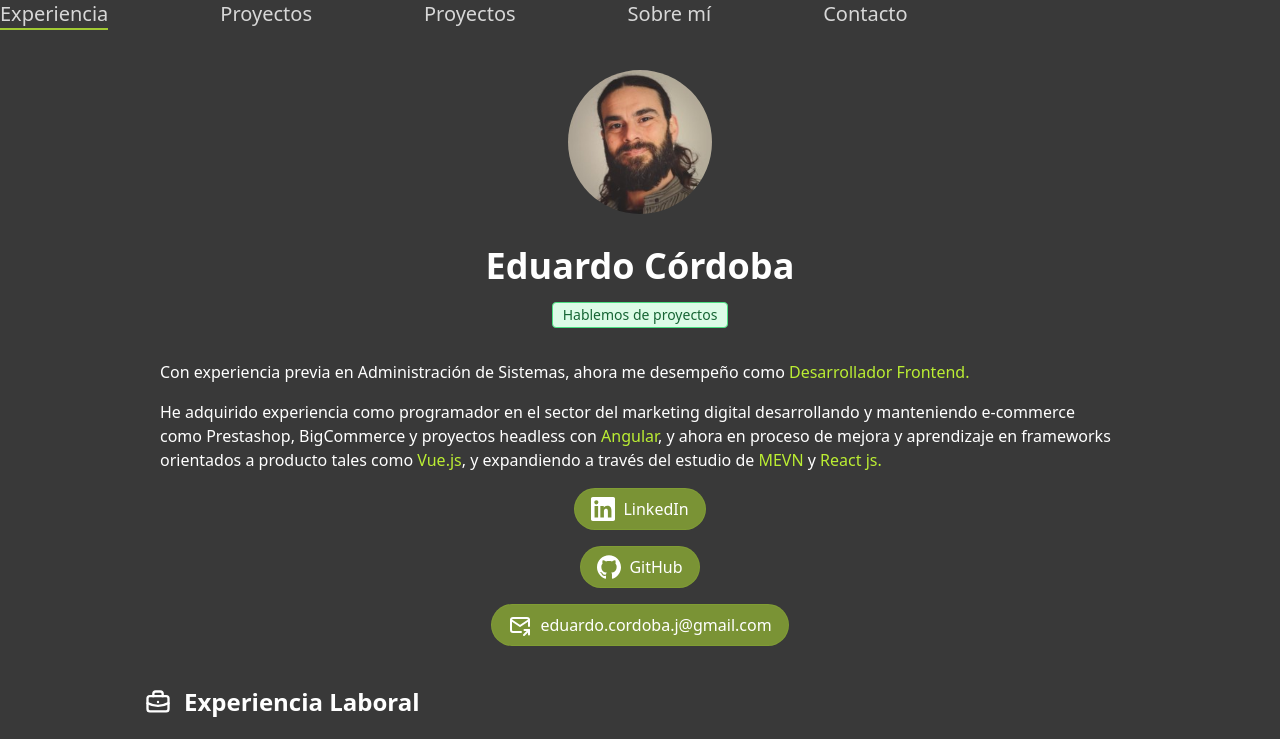
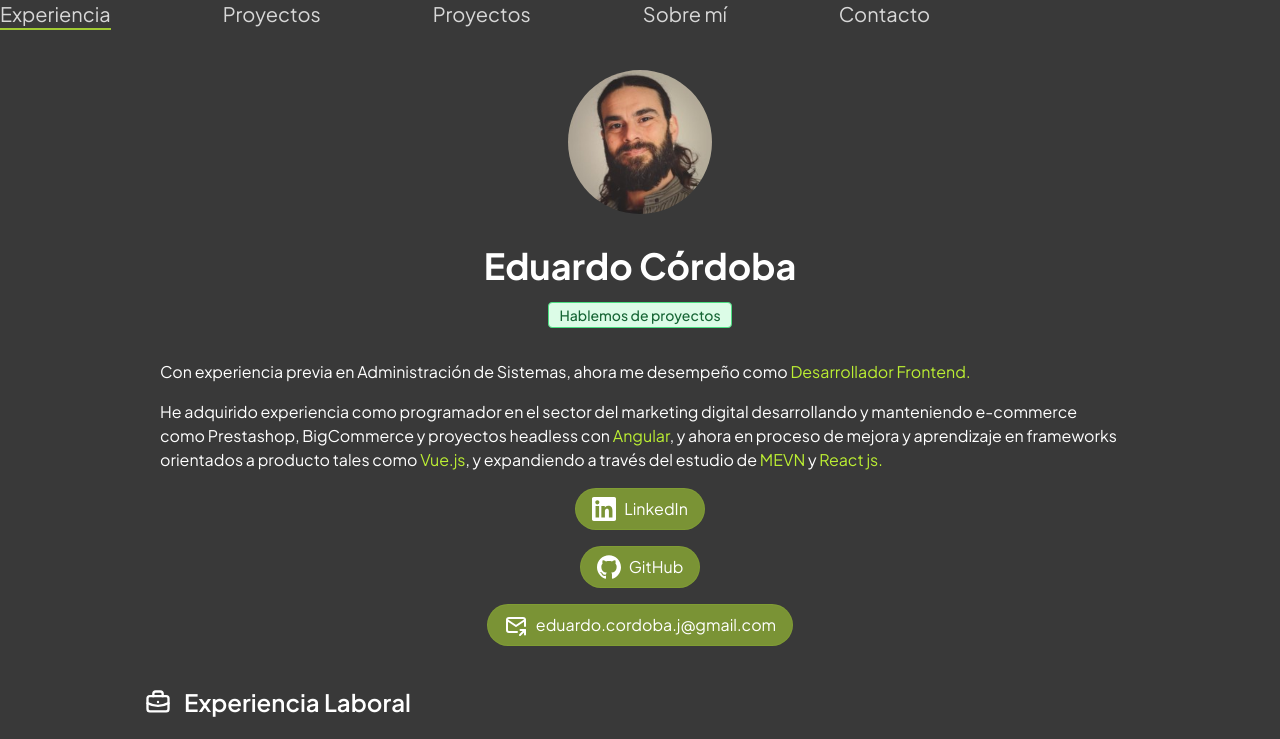
Before and after one commit to ejcordoba/portfolio-astro, an Astro site: page / in a window 1280 px wide. Shown: the top 739 px of the page. Built offline with nearby package versions, Linux system fonts and the light colour scheme; Astro itself is replaced by a stand-in of ours.

Commit message:
Testing typos

```diff
--- a/package.json
+++ b/package.json
@@ -12,6 +12,7 @@
   "dependencies": {
     "@astrojs/check": "^0.5.10",
     "@astrojs/tailwind": "^5.1.0",
+    "@fontsource-variable/plus-jakarta-sans": "^5.2.5",
     "@fontsource-variable/rubik": "^5.0.21",
     "astro": "^5.4.2",
     "tailwindcss": "^3.4.3",
--- a/src/layouts/Layout.astro
+++ b/src/layouts/Layout.astro
@@ -1,5 +1,5 @@
 ---
-import "@fontsource-variable/rubik";
+import "@fontsource-variable/plus-jakarta-sans";
 import Header from "../components/Header.astro";
 import Footer from "../components/Footer.astro";
 
@@ -37,7 +37,7 @@
     color-scheme: dark;
   }
   html {
-    font-family: "Rubik Variable", system-ui, sans-serif;
+    font-family: "Plus Jakarta Sans", system-ui, sans-serif;
     scroll-behavior: smooth;
   }
   body {
```
Also changed, not shown: 1 other file.
